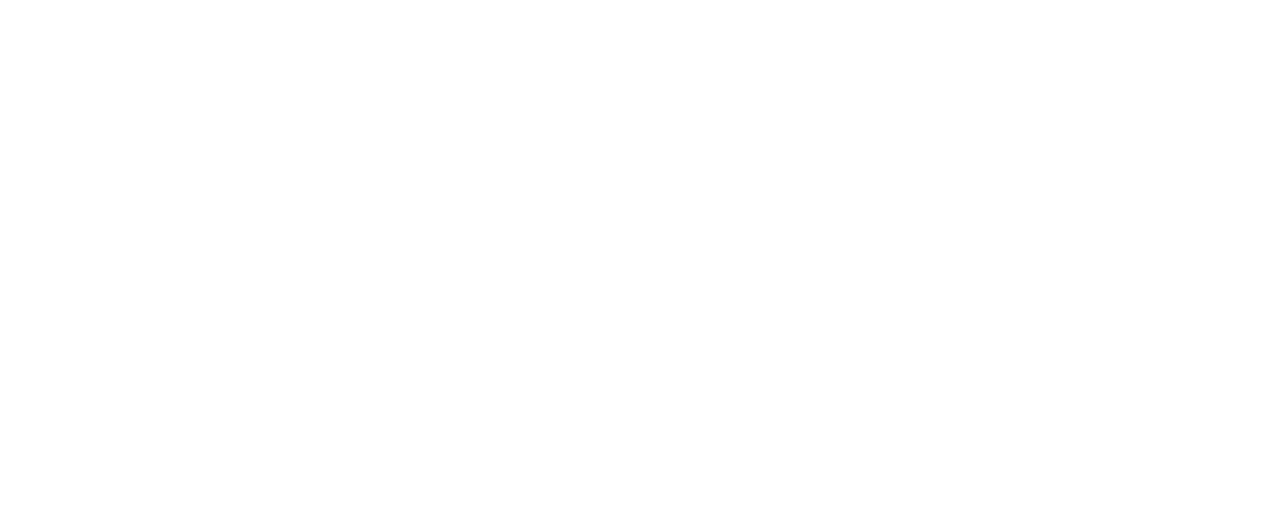
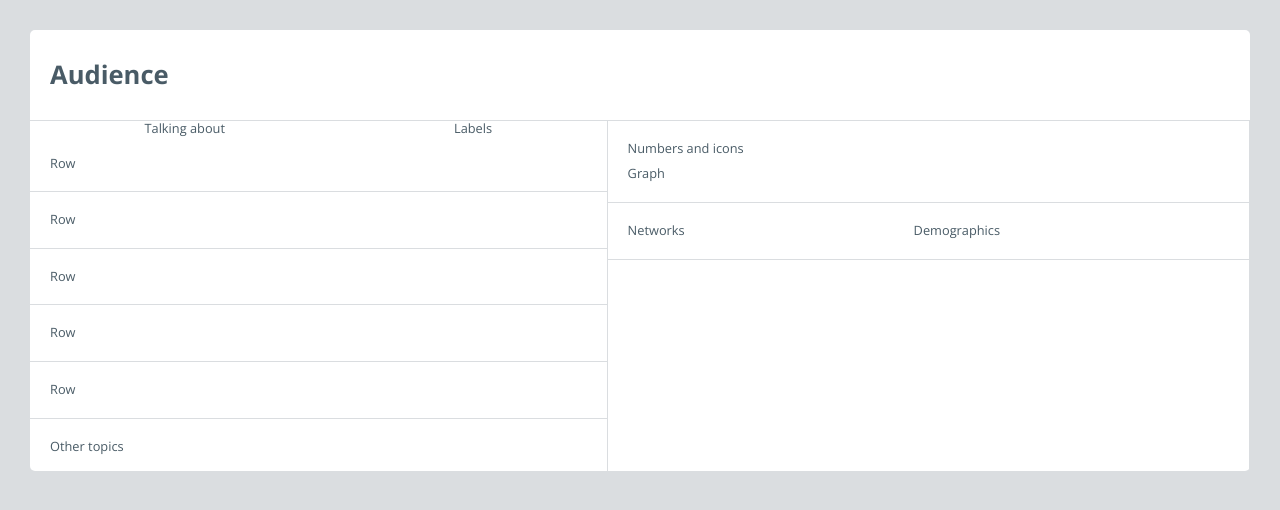
Before and after one commit to sophiestix/ui-assignment-version-2, a plain HTML site: page index.html in a window 1280 px wide. Drawn offline with nearby package versions, Linux system fonts and the light colour scheme.

Commit message:
basic card layout styles

```diff
--- a/index.html
+++ b/index.html
@@ -1,9 +1,43 @@
 <!DOCTYPE html>
-<html>
+<html lang="en">
 <head>
-	<title></title>
+	<meta charset="utf-8">
+	<meta name="viewport" content="width=device-width, initial-scale=1, shrink-to-fit=no">
+	<title>UI Assingnment - Version 2</title>
+	<link rel="stylesheet" href="css/style.css">
+	<link href="https://fonts.googleapis.com/css?family=Open+Sans:400,700" rel="stylesheet">
 </head>
 <body>
-
+	<section id="main-card" class="main-card">
+		<div id="main-title" class="flex-container title row">
+			<h1 class="">Audience</h1>
+		</div>
+		<div class="flex-container">
+			<div id="left" class="column">
+				<div class="tab-bar">
+					<div id="talking" class="tab">Talking about</div>
+					<div id="labels" class="tab">Labels</div>
+				</div>
+				<div>
+					<div id="display" class="row">Row</div>
+					<div id="display" class="row">Row</div>
+					<div id="display" class="row">Row</div>
+					<div id="display" class="row">Row</div>
+					<div id="display" class="row">Row</div>
+				</div>
+				<div id="other" class="row">Other topics</div>
+			</div>
+			<div id="right" class="column">
+				<div id="graphic-data" class="row">
+					<div id="numbers">Numbers and icons</div>
+					<div id="graph">Graph</div>
+				</div>
+				<div id="statistics" class="row flex-container">
+					<div id="networks" class="box">Networks</div>
+					<div id="demographics" class="box">Demographics</div>
+				</div>
+			</div>
+		</div>
+	</section>
 </body>
 </html>
--- a/scss/base/_base.scss
+++ b/scss/base/_base.scss
@@ -7,9 +7,19 @@
 }
 
 body {
-	background-color: lightgrey;
+	/*box-sizing: border-box;*/
+	background-color: $background-color;
 	font-size: .8rem;
-	line-height: 1.5;
+	/*line-height: 1.5;*/
 	font-family: $font-stack;
 	font-weight: 400;
+	color: #495b66;
+	text-align: left;
+	margin: auto;
+	padding: 30px;
 }
+
+.title {
+	width: 100%;
+	display: block;
+}
--- /dev/null
+++ b/scss/layout/_containers.scss
@@ -0,0 +1,44 @@
+// ======================================
+//  Layout Container Styles
+// ======================================
+
+// Main Card
+.main-card {
+	/*position: relative;*/
+	margin: auto;
+	background-color: $white;
+	/*border: 1px solid $background-color;*/
+	border-radius: 5px;
+}
+
+// Card components layout
+.flex-container {
+	display: flex;
+}
+
+.column {
+	flex-grow: 1;
+	height: 350px;
+	border-right: 1px solid $background-color;
+}
+
+.tab-bar {
+	display: flex;
+}
+
+.tab {
+	flex-direction: row;
+	flex-grow: 1;
+	text-align: center;
+}
+
+.row {
+	border-bottom: 1px solid $background-color;
+	line-height: 2em;
+	padding: 15px 20px;
+
+}
+
+.box {
+	flex-grow: 1;
+}
--- a/scss/style.scss
+++ b/scss/style.scss
@@ -12,6 +12,7 @@
 		'base/base';
 
 // Layout Styles
+@import 'layout/containers';
 
 
 // Component Styles
--- a/scss/utilities/_variables.scss
+++ b/scss/utilities/_variables.scss
@@ -6,6 +6,10 @@
 $font-stack: 'Open Sans', sans-serif;
 
 //Colors
+$white: #fff;
+$background-color: #dadde0;
+
+$color-text: darken($background-color, 80%);
 
 //Layout
 
```
Also changed, not shown: css/style.css.
